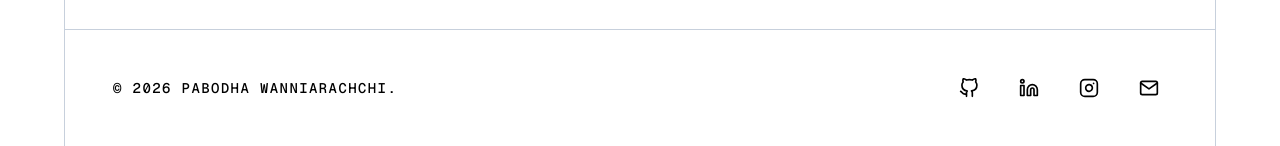
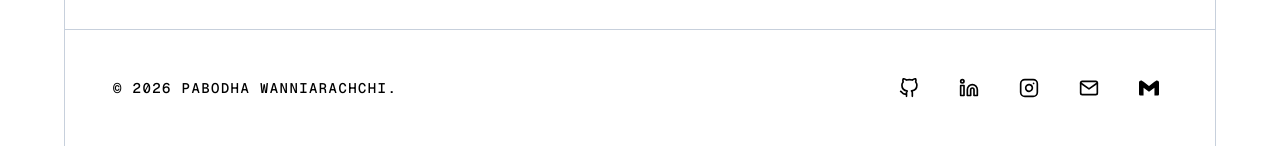
Before and after one commit to Pabodha-Wann/portfolio, a Next.js app: page / in a window 1280 px wide. Shown: the part 4265-4411 px from the top of the page. Built offline with nearby package versions, Linux system fonts and the light colour scheme.

Commit message:
feat:add a email button to copy the email address in footer

```diff
--- a/components/Footer.tsx
+++ b/components/Footer.tsx
@@ -1,5 +1,6 @@
 "use client"
 import { FiLinkedin,FiGithub ,FiInstagram,FiMail} from "react-icons/fi"
+import EmailButton from "./helper/EmailButton"
 
 const socials = [
   {
@@ -30,7 +31,7 @@ const Footer = () => {
       <div className="flex flex-col items-center justify-between gap-6 md:flex-row">
 
 
-        <p className="font-mono text-sm font-medium tracking-widest text-black dark:text-slate-400 uppercase">
+        <p className="font-mono text-sm font-medium tracking-widest text-black dark:text-white uppercase">
           © {new Date().getFullYear()} Pabodha Wanniarachchi.
         </p>
 
@@ -48,11 +49,13 @@ const Footer = () => {
                 className="group p-2"
               >
                 <Icon
-                  className="text-xl text-black transition-all duration-300 group-hover:-translate-y-1 hover:opacity-70 dark:text-slate-400 dark:hover:text-white dark:hover:opacity-100"
+                  className="text-xl text-black transition-all duration-300 group-hover:-translate-y-1 hover:opacity-70 dark:text-white dark:hover:text-white dark:hover:opacity-100"
                 />
               </a>
             )
           })}
+
+          <EmailButton />
         </div>
 
       </div>
--- /dev/null
+++ b/components/helper/EmailButton.tsx
@@ -0,0 +1,29 @@
+"use client"
+import { Check } from 'lucide-react'
+import React, { useState } from 'react'
+import { SiGmail } from 'react-icons/si'
+
+const EmailButton = () => {
+
+    const [copied,setCopied]=useState(false)
+    const email = "pabodhawanniarachchi@gmail.com"
+
+    const handleCopy = ()=>{
+
+
+    }
+    return (
+       <button
+        onClick={handleCopy}
+        title='Copy email address'
+        className='group p-2 flex items-center gap-2'>
+            {copied ? (
+                <Check className='text-xl text-green-600 dark:text-green-400'/>
+            ):(
+                <SiGmail className="text-xl text-black transition-all duration-300 group-hover:-translate-y-1 hover:opacity-70 dark:text-white dark:hover:text-white dark:hover:opacity-100" />
+            )}
+       </button>
+    )
+}
+
+export default EmailButton
```
